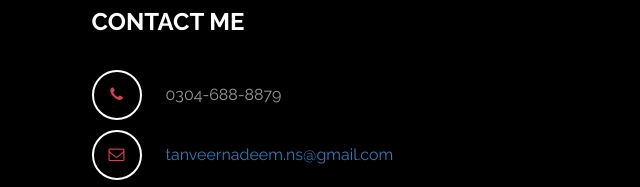
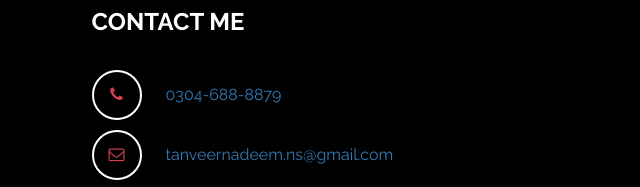
Before and after one commit to TanveerNadeemSandhu/digital_cv, a plain HTML site: page index.html in a window 1280 px wide. Shown: the part 2809-2996 px from the top of the page, 76-716 px from the left. Drawn offline with Linux system fonts and the light colour scheme.

Commit message:
Update index.html

```diff
--- a/index.html
+++ b/index.html
@@ -236,7 +236,7 @@
                 <div class="col-lg-5 col-lg-offset-1 col-md-6 wow fadeInUp" data-wow-delay="0.6s">
                     <address>
                         <p class="contact-title">CONTACT ME</p>
-                        <p><i class="fa fa-phone"></i> 0304-688-8879</p>
+                        <p><i class="fa fa-phone"></i><a href="tel"> 0304-688-8879</a></p>
                         <p><i class="fa fa-envelope-o"></i><a href="mailto:tanveernadeem.ns@gmail.com">
                                 tanveernadeem.ns@gmail.com</a></p>
                         <p><i class="fa fa-map-marker"></i> Pak Arab Society, Phase 1, Lahore</p>
```
